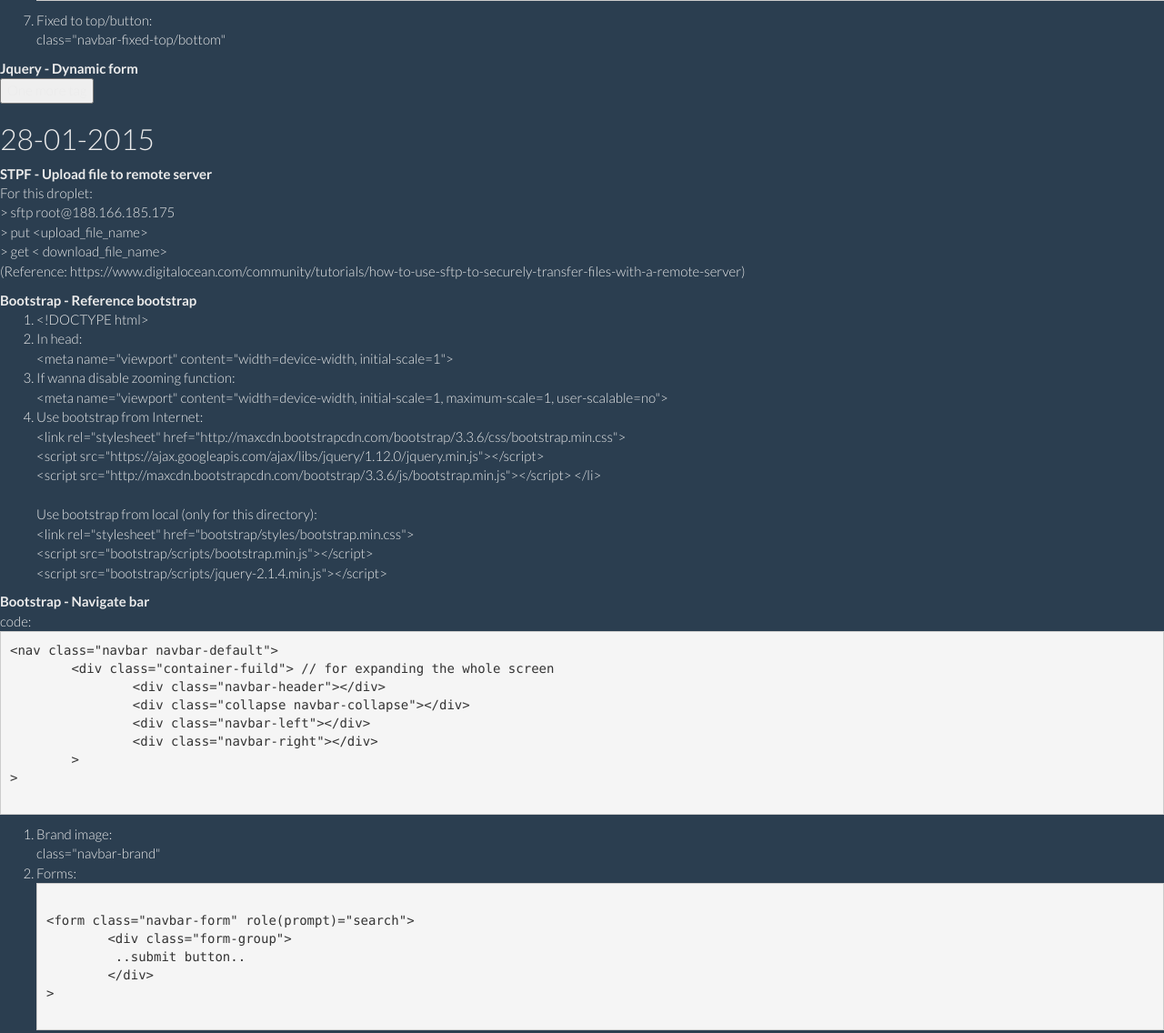
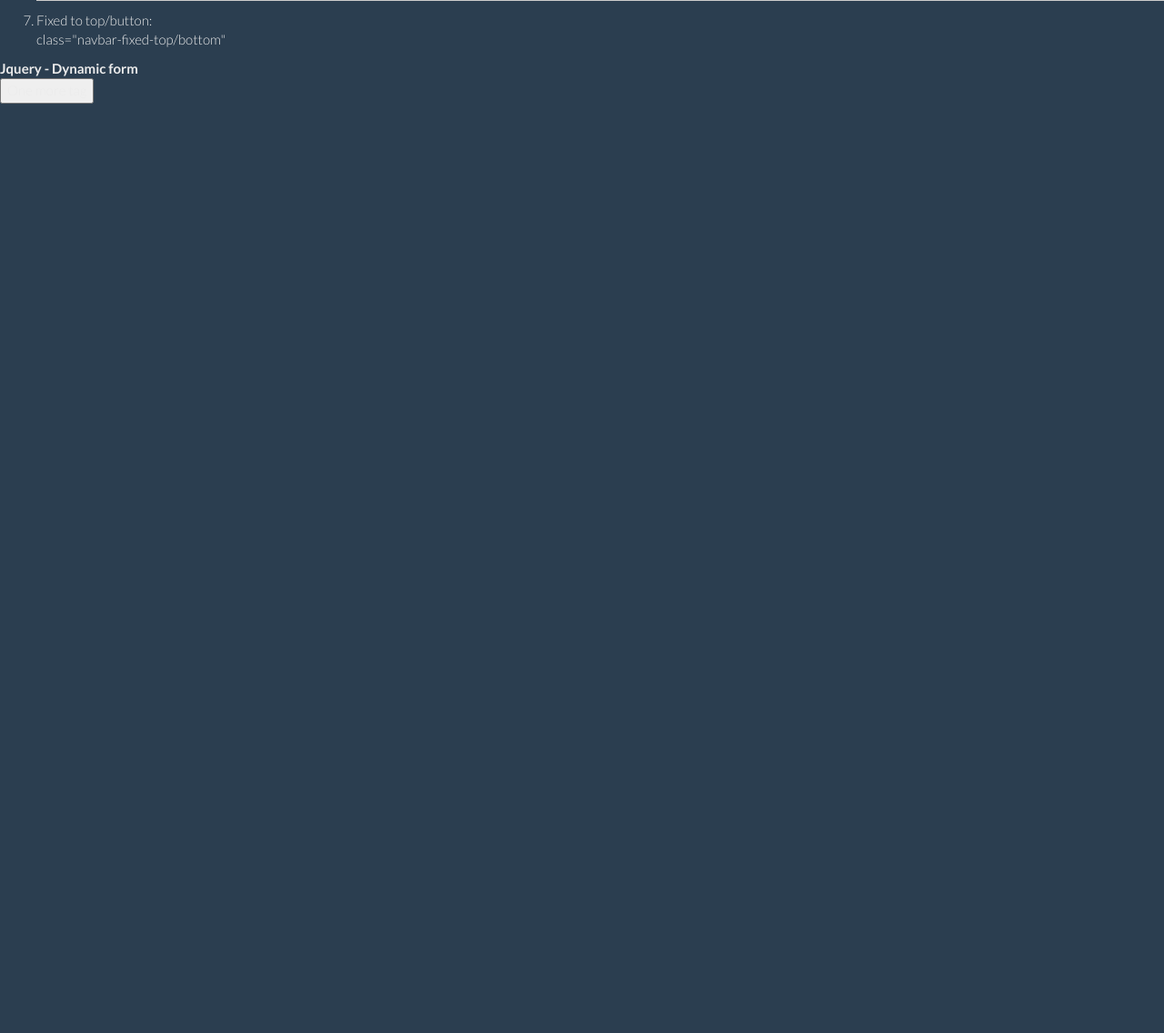
Before and after one commit to lt616/techJournal, a PHP site: page / in a window 1280 px wide. Shown: the part 1896-3032 px from the top of the page at 91% size. After the commit the page ends 2010 px from the top, so only its background shows below. Run offline with PHP 8.4, Linux system fonts and the light colour scheme; some libraries are stand-ins or nearby versions.

Commit message:
20160130

```diff
--- a/index.php
+++ b/index.php
@@ -117,15 +117,6 @@
 		}
 
 		test("what");
-
-		//function readFile($fileName)
-		//{
-			$myfile = fopen("28-01-2016.html", "r") or die("Unable to open the file" + $fileName);
-			echo fread($myfile, filesize("28-01-2016.html"));
-			fclose($myfile);
-		//}
-
-		//readFile("28-01-2016.html");
 	?>
 </body>
 </html>
```
